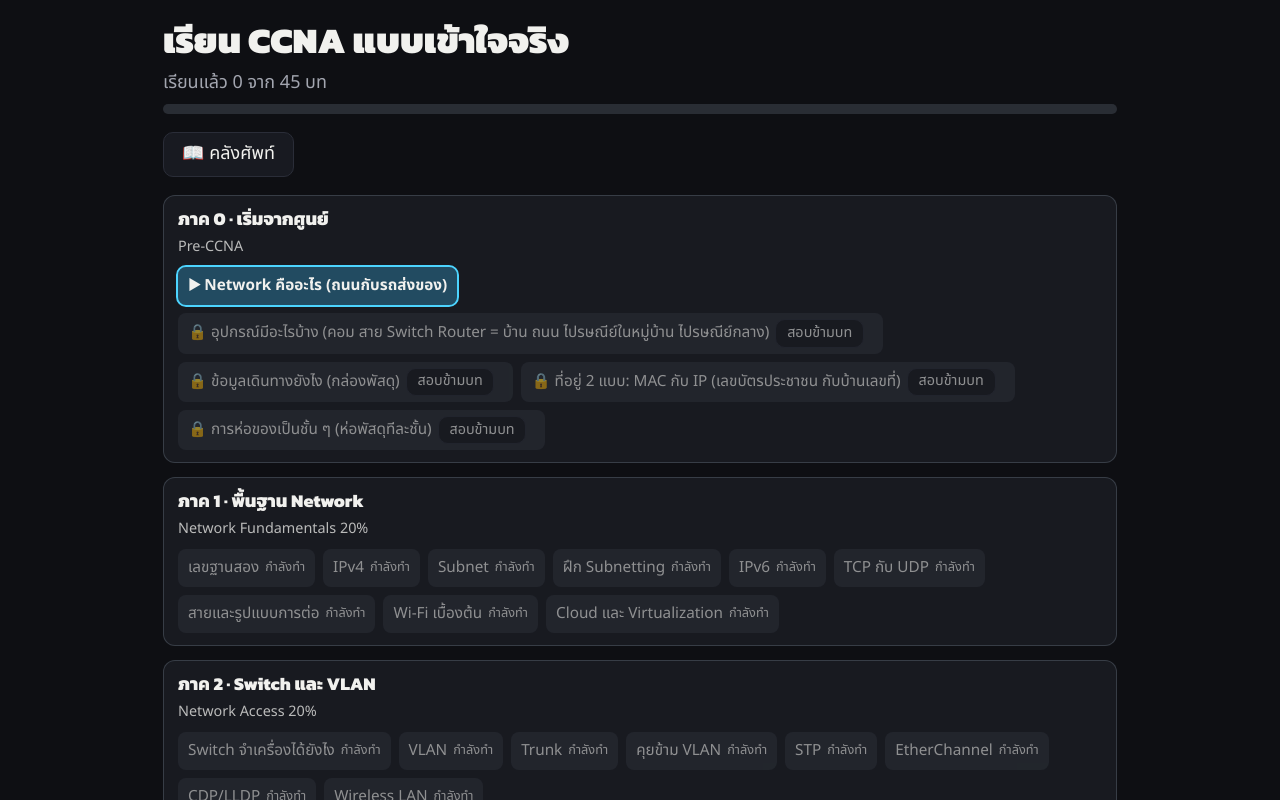
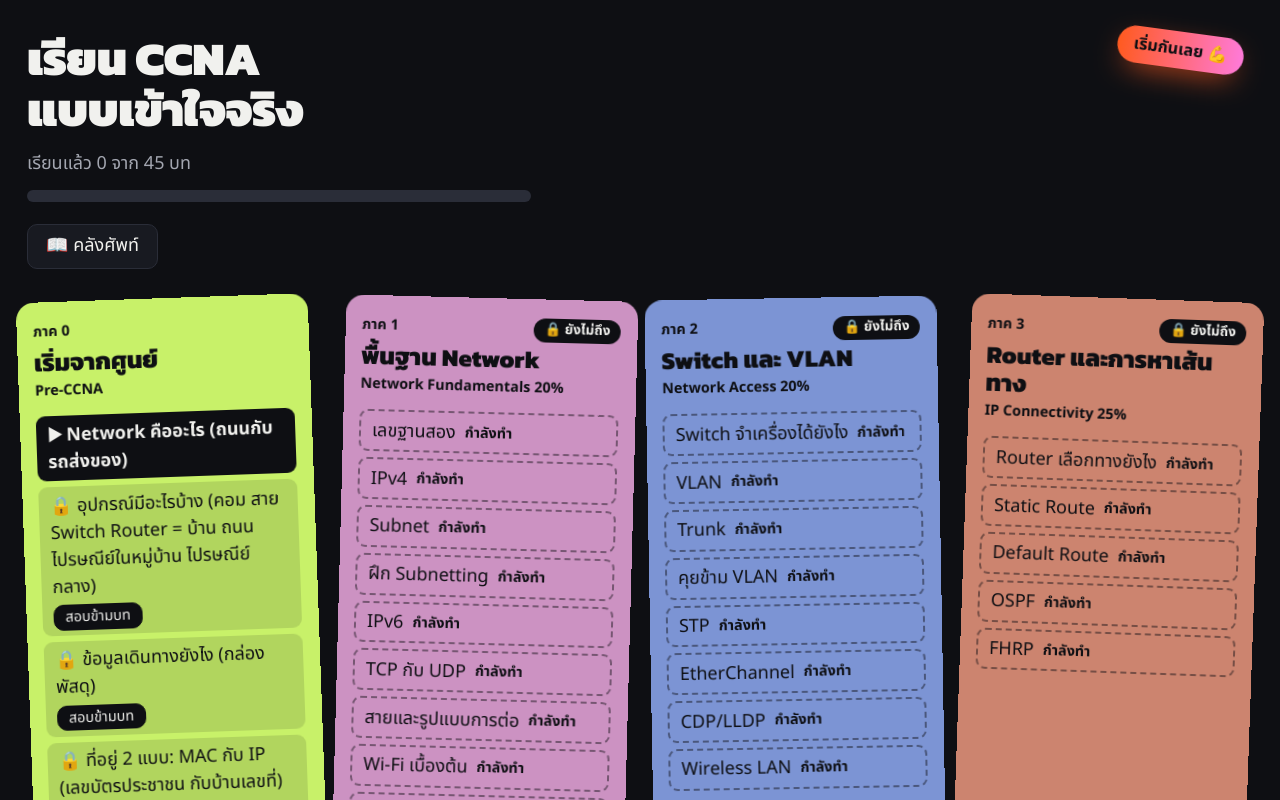
Before and after one commit to NatthakaniT/LnwNetwork, a React (Vite) app: page / in a window 1280 px wide. Shown: the top 800 px of the page. Built offline with nearby package versions, Linux system fonts and the light colour scheme.

Commit message:
feat: colourful dark course map
Co-Authored-By: Claude Opus 5.5 <noreply@anthropic.com>

```diff
--- a/src/pages/CourseMap.tsx
+++ b/src/pages/CourseMap.tsx
@@ -1,8 +1,12 @@
 import { useState } from 'react'
+import type { CSSProperties } from 'react'
 import { course } from '../content'
 import type { Lesson, Part } from '../content/types'
 import { countCompleted, firstOpenLesson, isUnlocked, loadProgress, percentComplete, totalLessons } from '../progress/progress'
 import { navigate } from '../router'
+import { PART_COLORS } from '../ui/contrast'
+import { stickerText } from '../ui/sticker'
+import './map.css'
 
 interface Props {
   parts?: Part[]
@@ -29,33 +33,46 @@ export function CourseMap({ parts = course, storage, notice, onDismissNotice }:
 
   const label = (l: Lesson) => (l.analogyTh ? `${l.titleTh} (${l.analogyTh})` : l.titleTh)
 
+  const partStyle = (n: number) => {
+    const c = PART_COLORS[n] ?? PART_COLORS[((n % 7) + 7) % 7]
+    return { '--part': c.bg, '--part-fg': c.fg } as CSSProperties
+  }
+
   return (
     <main className="map-page">
       {notice && (
-        <p className="notice" role="status">
-          {notice}{' '}
+        <p className="notice pop-in" role="status">
+          <span>{notice}</span>
           <button type="button" className="btn small" onClick={onDismissNotice}>ปิด</button>
         </p>
       )}
       <header className="map-head">
-        <h1>เรียน CCNA แบบเข้าใจจริง</h1>
-        <p className="map-progress-text">เรียนแล้ว {doneCount} จาก {total} บท</p>
-        <div className="bar" role="progressbar" aria-label="ความคืบหน้า" aria-valuemin={0} aria-valuemax={100} aria-valuenow={pct}>
+        <span className="sticker">{stickerText(parts, progress)}</span>
+        <h1 className="rise">เรียน CCNA <span className="h1-line">แบบเข้าใจจริง</span></h1>
+        <p className="map-progress-text rise d1">เรียนแล้ว {doneCount} จาก {total} บท</p>
+        <div className="bar rise d1" role="progressbar" aria-label="ความคืบหน้า" aria-valuemin={0} aria-valuemax={100} aria-valuenow={pct}>
           <div style={{ width: `${pct}%` }} />
         </div>
-        <p className="map-actions">
+        <p className="map-actions rise d2">
           {continueId && <a className="btn primary" href={`#/lesson/${continueId}`}>เรียนต่อ</a>}
           <a className="btn" href="#/glossary">📖 คลังศัพท์</a>
         </p>
       </header>
       <div className="map">
-        {parts.map((p) => (
-          <section className="part" key={p.part}>
-            <h3>ภาค {p.part} · {p.titleTh}</h3>
+        {parts.map((p) => {
+          const states = p.lessons.map(stateOf)
+          const locked = !states.some((s) => s === 'done' || s === 'now')
+          return (
+            <section className={`part part-card rise${locked ? ' locked' : ''}`} key={p.part} style={partStyle(p.part)}>
+              <div className="part-top">
+                <small className="part-no">ภาค {p.part}</small>
+                {locked && <span className="lock-pill">🔒 ยังไม่ถึง</span>}
+              </div>
+              <h2>{p.titleTh}</h2>
               <div className="why">{p.examDomain}</div>
               <div className="ls">
-              {p.lessons.map((l) => {
-                const s = stateOf(l)
+                {p.lessons.map((l, i) => {
+                  const s = states[i]
                   if (s === 'done') return <a key={l.id} className="l done" href={`#/lesson/${l.id}`}>✅ {label(l)}</a>
                   if (s === 'now') return <a key={l.id} className="l now" href={`#/lesson/${l.id}`}>▶ {label(l)}</a>
                   if (s === 'building') {
@@ -63,7 +80,7 @@ export function CourseMap({ parts = course, storage, notice, onDismissNotice }:
                   }
                   return (
                     <span key={l.id} className="l lock">
-                    🔒 {label(l)}{' '}
+                      <span>🔒 {label(l)}</span>{' '}
                       <button type="button" className="btn small" onClick={() => navigate(`#/lesson/${l.id}/test-out`)}>
                         สอบข้ามบท
                       </button>
@@ -72,7 +89,8 @@ export function CourseMap({ parts = course, storage, notice, onDismissNotice }:
                 })}
               </div>
             </section>
-        ))}
+          )
+        })}
       </div>
     </main>
   )
--- /dev/null
+++ b/src/pages/map.css
@@ -0,0 +1,178 @@
+/* หน้าแผนที่บทเรียน: การ์ดสีสดเอียงนิด ๆ บนพื้นมืด (สีมาจาก token ใน styles.css เท่านั้น)
+   หมายเหตุ: map.css โหลดก่อน styles.css จึงใช้ main.map-page ให้ชนะกฎกว้างของ .map-page */
+
+main.map-page { max-width: 76rem; position: relative; }
+
+/* ---------- หัวหน้า ---------- */
+.map-head { position: relative; padding-top: 0.5rem; }
+.map-head h1 {
+  font-size: 2.6rem;
+  line-height: 1.08;
+  letter-spacing: -0.01em;
+  padding: 1.4rem 0 0.5rem;
+}
+.map-head .h1-line { display: block; }
+.map-progress-text { margin: 0.25rem 0 0; color: var(--text-muted); }
+
+.bar {
+  height: 12px;
+  max-width: 28rem;
+  border-radius: 99px;
+  background: var(--border);
+  overflow: hidden;
+  margin: 0.6rem 0 1.2rem;
+}
+.bar > div {
+  height: 100%;
+  border-radius: 99px;
+  background: linear-gradient(90deg, var(--p0), var(--p5));
+  animation: bar-grow 1.4s .3s var(--ease-out) both;
+}
+@keyframes bar-grow { from { width: 0; } }
+
+.map-actions { margin: 0; }
+.map-actions .btn:focus-visible { outline: 3px solid var(--p5); outline-offset: 3px; }
+
+/* สติกเกอร์ลอยมุมขวาบน (ลอยวนได้เฉพาะหน้านี้ ไม่ใช่หน้าบทเรียน) */
+.sticker {
+  position: absolute;
+  right: 0.5rem;
+  top: 1.8rem;
+  z-index: 2;
+  background: linear-gradient(90deg, var(--p3), var(--p1));
+  color: var(--bg);
+  font-weight: 700;
+  font-size: 0.9rem;
+  line-height: 1.4;
+  padding: 0.4rem 0.9rem;
+  border-radius: 99px;
+  transform: rotate(8deg);
+  box-shadow: 0 10px 30px -10px var(--p3);
+  animation: bob 3s ease-in-out infinite;
+}
+@keyframes bob { 50% { transform: rotate(4deg) translateY(-5px); } }
+
+/* ---------- ประกาศ (ลอยค้างด้านบนตอนเลื่อน) ---------- */
+.notice {
+  position: sticky;
+  top: 1rem;
+  z-index: 5;
+  display: flex;
+  align-items: center;
+  justify-content: space-between;
+  gap: 1rem;
+  margin: 1rem 0 0;
+  padding: 0.7rem 1rem;
+  background: var(--surface);
+  border: 1px solid var(--border);
+  border-left: 6px solid var(--warn);
+  border-radius: 14px;
+  box-shadow: 0 14px 34px -16px var(--warn);
+}
+.notice .btn { margin-right: 0; flex-shrink: 0; }
+.notice .btn:focus-visible { outline: 3px solid var(--p5); outline-offset: 2px; }
+
+/* ---------- กริดการ์ด 4 คอลัมน์ (7 ภาค = 4 + 3) ---------- */
+.map {
+  display: grid;
+  grid-template-columns: repeat(4, minmax(0, 1fr));
+  gap: 1.1rem;
+  margin-top: 1.6rem;
+}
+
+.part-card {
+  --part-bg-muted: color-mix(in srgb, var(--part) 45%, var(--text-muted));
+  position: relative;
+  min-width: 0;
+  border-radius: 18px;
+  padding: 0.9rem 0.9rem 1rem;
+  background: var(--part);
+  color: var(--part-fg);
+  overflow-wrap: anywhere;
+  transition: transform .35s var(--ease-bounce), box-shadow .35s var(--ease-out);
+}
+/* ลอยเข้าทีละใบ: ใช้ translate แยกจาก transform มุมเอียง จึงไม่ทับกัน */
+.part-card.rise { animation: card-in .6s var(--ease-out) both; }
+@keyframes card-in { from { opacity: 0; translate: 0 22px; } to { opacity: 1; translate: none; } }
+.part-card:nth-child(1) { animation-delay: .25s; }
+.part-card:nth-child(2) { animation-delay: .34s; }
+.part-card:nth-child(3) { animation-delay: .43s; }
+.part-card:nth-child(4) { animation-delay: .52s; }
+.part-card:nth-child(5) { animation-delay: .61s; }
+.part-card:nth-child(6) { animation-delay: .70s; }
+.part-card:nth-child(n+7) { animation-delay: .79s; }
+
+/* มุมเอียงวน −2°, 1.5°, −1°, 2° */
+.part-card:nth-child(4n+1) { transform: rotate(-2deg); }
+.part-card:nth-child(4n+2) { transform: rotate(1.5deg); }
+.part-card:nth-child(4n+3) { transform: rotate(-1deg); }
+.part-card:nth-child(4n+4) { transform: rotate(2deg); }
+.map .part-card:hover, .map .part-card:focus-within {
+  transform: rotate(0) translateY(-8px) scale(1.03);
+  box-shadow: 0 22px 40px -22px var(--part);
+}
+
+/* ภาคที่ยังไปไม่ถึง: พื้นจางลงด้วย token แต่ตัวหนังสือยังเข้มอ่านชัด (ไม่ใช้ filter/opacity) */
+.part-card.locked { background: var(--part-bg-muted); }
+
+.part-top { display: flex; align-items: center; justify-content: space-between; gap: 0.5rem; min-height: 1.6rem; }
+.part-no { font-weight: 700; font-size: 0.8rem; }
+.lock-pill {
+  background: var(--bg);
+  color: var(--text);
+  font-size: 0.75rem;
+  font-weight: 700;
+  line-height: 1.5;
+  padding: 0.1rem 0.6rem;
+  border-radius: 99px;
+  white-space: nowrap;
+}
+.part-card h2 { margin: 0.1rem 0 0.15rem; font-size: 1.35rem; line-height: 1.15; }
+.part-card .why { font-size: 0.8rem; font-weight: 700; margin-bottom: 0.7rem; }
+
+/* ---------- แถวบทเรียนในการ์ด ---------- */
+.ls { display: flex; flex-direction: column; gap: 6px; }
+.l {
+  display: flex;
+  flex-wrap: wrap;
+  align-items: center;
+  gap: 0.25rem 0.5rem;
+  min-width: 0;
+  padding: 0.3rem 0.6rem;
+  border-radius: 9px;
+  font-size: 1rem;
+  line-height: 1.5;
+  color: var(--part-fg);
+  text-decoration: none;
+  background: color-mix(in srgb, var(--bg) 12%, transparent);
+  transition: background-color .2s, transform .25s var(--ease-bounce);
+}
+a.l:hover { background: color-mix(in srgb, var(--bg) 22%, transparent); transform: translateX(3px); }
+.l.now { background: var(--bg); color: var(--text); font-weight: 700; }
+a.l.now:hover { background: var(--bg); }
+.l.building { background: transparent; border: 2px dashed color-mix(in srgb, var(--bg) 45%, transparent); }
+.l.building small { font-weight: 700; font-size: 0.8rem; }
+.l.lock .btn.small {
+  margin-right: 0;
+  background: var(--bg);
+  border-color: var(--bg);
+  color: var(--text);
+}
+.part-card .l:focus-visible, .part-card .btn:focus-visible { outline: 3px solid var(--bg); outline-offset: 2px; }
+.part-card .l.now:focus-visible { outline-offset: 3px; }
+
+/* ---------- จอแคบ ---------- */
+@media (max-width: 62rem) {
+  .map { grid-template-columns: repeat(2, minmax(0, 1fr)); }
+}
+@media (max-width: 40rem) {
+  .map { grid-template-columns: minmax(0, 1fr); }
+  .map-head h1 { font-size: 2.1rem; }
+  .sticker { position: static; display: inline-block; margin-top: 1rem; }
+}
+
+@media (prefers-reduced-motion: reduce) {
+  .sticker, .bar > div, .part-card.rise { animation: none; }
+  .part-card.rise { opacity: 1; translate: none; }
+  .map .part-card:hover, .map .part-card:focus-within, a.l:hover { transform: none; }
+}
--- a/src/styles.css
+++ b/src/styles.css
@@ -103,22 +103,8 @@ a { color: var(--link); }
 .btn.primary { background: var(--part, var(--p2)); border-color: var(--part, var(--p2)); color: var(--bg); font-weight: 700; }
 .btn.small { padding: 0.05rem 0.6rem; font-size: 0.8rem; }
 .muted { color: var(--text-muted); }
-.notice { background: var(--surface); border-left: 4px solid var(--warn); padding: 0.5rem 1rem; margin: 0 0 1rem; }
 
 .map-page, .lesson-page, .glossary-wrap { max-width: 56rem; margin: 0 auto; padding: 0 1.5rem 3rem; }
-.map-head h1 { padding: 1rem 0 0; }
-.map-progress-text { margin: 0.25rem 0; color: var(--text-muted); }
-.bar { height: 10px; border-radius: 6px; background: rgba(148, 163, 184, 0.2); overflow: hidden; margin: 6px 0 14px; }
-.bar > div { height: 100%; background: var(--ok); }
-.map { display: flex; flex-direction: column; gap: 14px; }
-.part { border-radius: 12px; padding: 12px 14px; background: rgba(148, 163, 184, 0.08); border: 1px solid rgba(148, 163, 184, 0.25); }
-.part h3 { margin: 0 0 4px; font-size: 1rem; }
-.part .why { font-size: 0.8rem; opacity: 0.75; margin-bottom: 8px; }
-.ls { display: flex; flex-wrap: wrap; gap: 8px; }
-.l { border-radius: 8px; padding: 6px 10px; font-size: 0.85rem; background: rgba(148, 163, 184, 0.15); display: flex; gap: 6px; align-items: center; color: var(--text); text-decoration: none; }
-.l.done { background: rgba(34, 197, 94, 0.2); }
-.l.now { background: rgba(56, 189, 248, 0.3); outline: 2px solid var(--p5); font-weight: 600; }
-.l.lock, .l.building { opacity: 0.55; }
 
 .lesson-head .analogy { color: var(--text-muted); margin: 0; }
 .lesson-head h1 { padding: 0.5rem 0 0; }
--- /dev/null
+++ b/src/ui/sticker.ts
@@ -0,0 +1,18 @@
+import type { Part } from '../content/types'
+import type { Progress } from '../progress/progress'
+import { countCompleted } from '../progress/progress'
+
+/** ข้อความบนสติกเกอร์หน้าแผนที่: ยังไม่เริ่ม / ผ่านภาคล่าสุดแล้ว / กำลังสู้ */
+export function stickerText(parts: Part[], p: Progress): string {
+  if (countCompleted(parts, p) === 0) return 'เริ่มกันเลย 💪'
+  // ภาคที่ "จบ" = มีบทที่พร้อมเรียนอย่างน้อยหนึ่งบท และผ่านครบทุกบทที่พร้อม
+  const finished = parts.filter((pt) => {
+    const ready = pt.lessons.filter((l) => l.status === 'ready')
+    return ready.length > 0 && ready.every((l) => p.completed.includes(l.id))
+  })
+  if (finished.length > 0) {
+    const n = Math.max(...finished.map((pt) => pt.part))
+    return `เก่งมาก ผ่านภาค ${n} แล้ว 🎉`
+  }
+  return 'สู้ ๆ ทีละบท 🔥'
+}
```
Also changed, not shown: 2 other files (tests, documents, lock files or other folders). Lines whose indentation alone changed are shown as unchanged.
